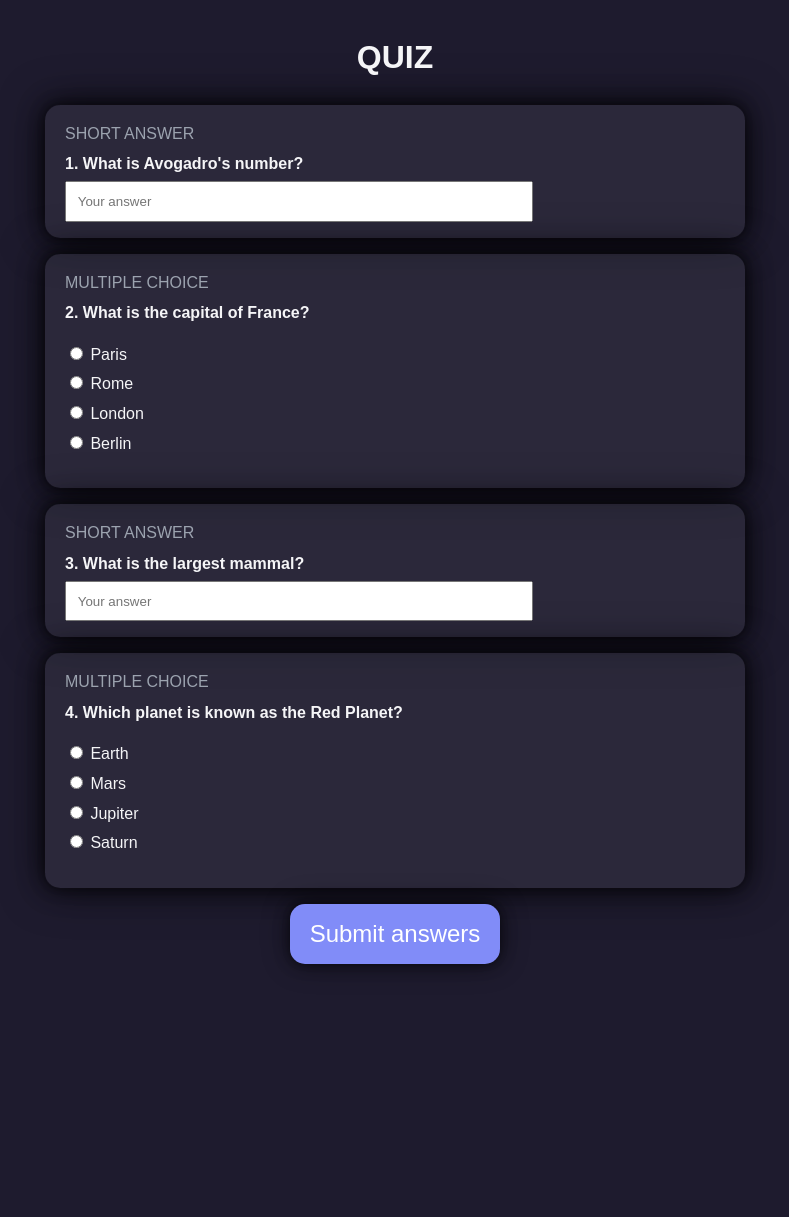
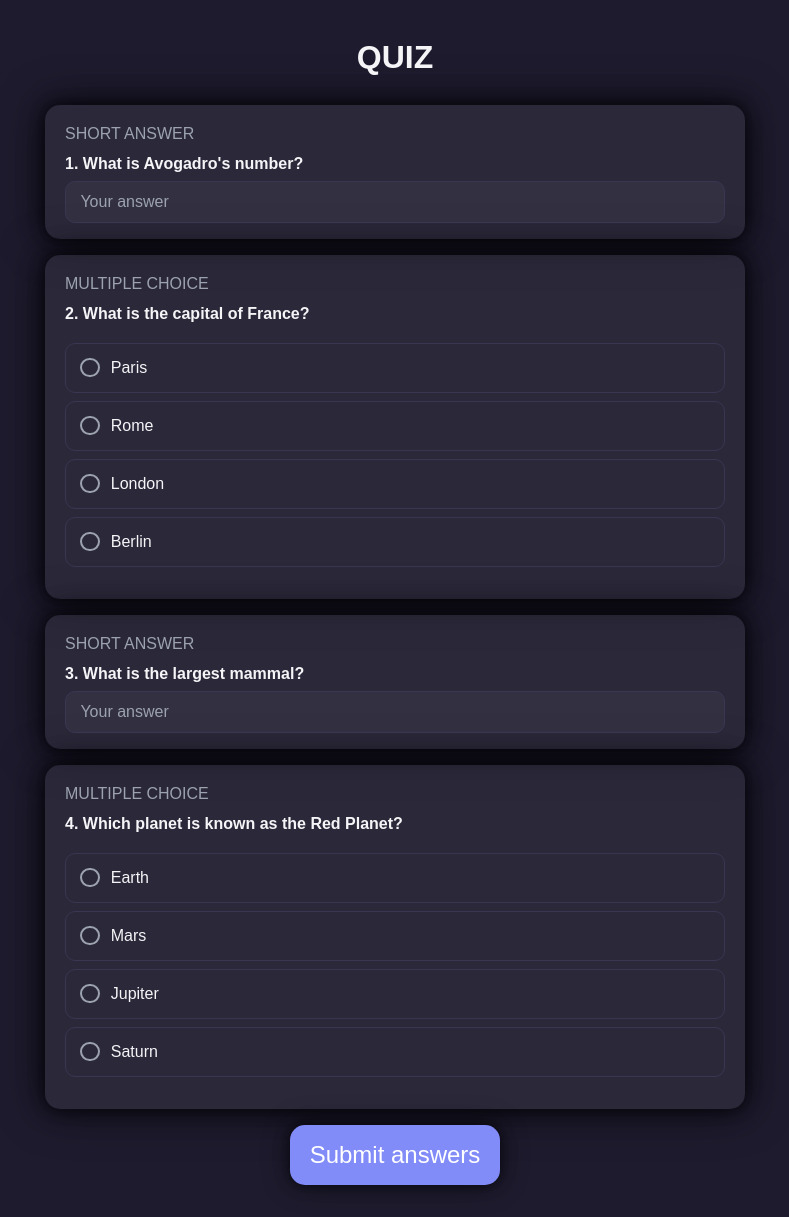
Before and after one commit to oxbn/Python-Quiz-App, a Flask app: page / in a window 1280 px wide. Shown: the whole page, without its empty margins (245-1034 px from the left). Before the commit the page ends 970 px from the top, so only its background shows below. Run offline with Flask 3, Linux system fonts and the light colour scheme.

Commit message:
Cleaned up the leftover comments in style.css. Customized the "Take the quiz again" button in the results page. Solidified how to customize appearance of objects in html files in css files.

```diff
--- a/static/style.css
+++ b/static/style.css
@@ -58,15 +49,68 @@ h1 { text-align: center; }
 
 /* ---------- Options ---------- */
 ul { list-style: none; padding-left: 0; }
-li { margin: 0.25rem 0; }
+li { margin: 0.5rem 0; }
 
+/* Free-response text box */
 input[type="text"] {
-    padding: 0.67rem;
-    width: 67%;
+    width: 100%;
+    box-sizing: border-box;
+    padding: 0.67rem 0.9rem;
+    font-size: 1rem;
+    color: var(--text);
+    background: rgba(255, 255, 255, 0.04);
+    border: 1px solid var(--border);
+    border-radius: 10px;
+    outline: none;
+    transition: border-color 0.2s ease, box-shadow 0.2s ease;
+}
+input[type="text"]::placeholder { color: var(--muted); }
+input[type="text"]:focus {
+    border-color: var(--accent);
+    box-shadow: 0 0 0 3px rgba(129, 140, 248, 0.25);
 }
 
-/* TODO: make each option label a full-width clickable row
-   that highlights on hover (display: block; padding; :hover) */
+/* Each option label is a full-width clickable row */
+li label {
+    display: flex;
+    align-items: center;
+    gap: 0.7rem;
+    padding: 0.7rem 0.9rem;
+    border: 1px solid var(--border);
+    border-radius: 10px;
+    cursor: pointer;
+    transition: background-color 0.2s ease, border-color 0.2s ease;
+}
+li label:hover {
+    background: rgba(129, 140, 248, 0.12);
+    border-color: var(--accent);
+}
+
+/* Custom radio button */
+input[type="radio"] {
+    appearance: none;
+    -webkit-appearance: none;
+    flex: 0 0 auto;
+    width: 1.2rem;
+    height: 1.2rem;
+    margin: 0;
+    border: 2px solid var(--muted);
+    border-radius: 50%;
+    cursor: pointer;
+    transition: border-color 0.2s ease, box-shadow 0.2s ease;
+}
+input[type="radio"]:hover { border-color: var(--accent); }
+input[type="radio"]:checked {
+    border-color: var(--accent);
+    /* inner dot drawn with a radial gradient */
+    background: radial-gradient(var(--accent) 0 45%, transparent 50%);
+}
+
+/* Highlight the whole row when its radio is selected */
+li label:has(input[type="radio"]:checked) {
+    background: rgba(129, 140, 248, 0.15);
+    border-color: var(--accent);
+}
 
 /* ---------- Submit button ---------- */
 button {
--- a/templates/results.html
+++ b/templates/results.html
@@ -19,5 +19,5 @@
 </div>
 {% endfor %}
 
-<a href="/">← Take the quiz again</a>
+<a href="/" class="btn-again">← Take the quiz again</a>
 {% endblock %}
```
Also changed, not shown: other parts of static/style.css (+27 -14 lines).
